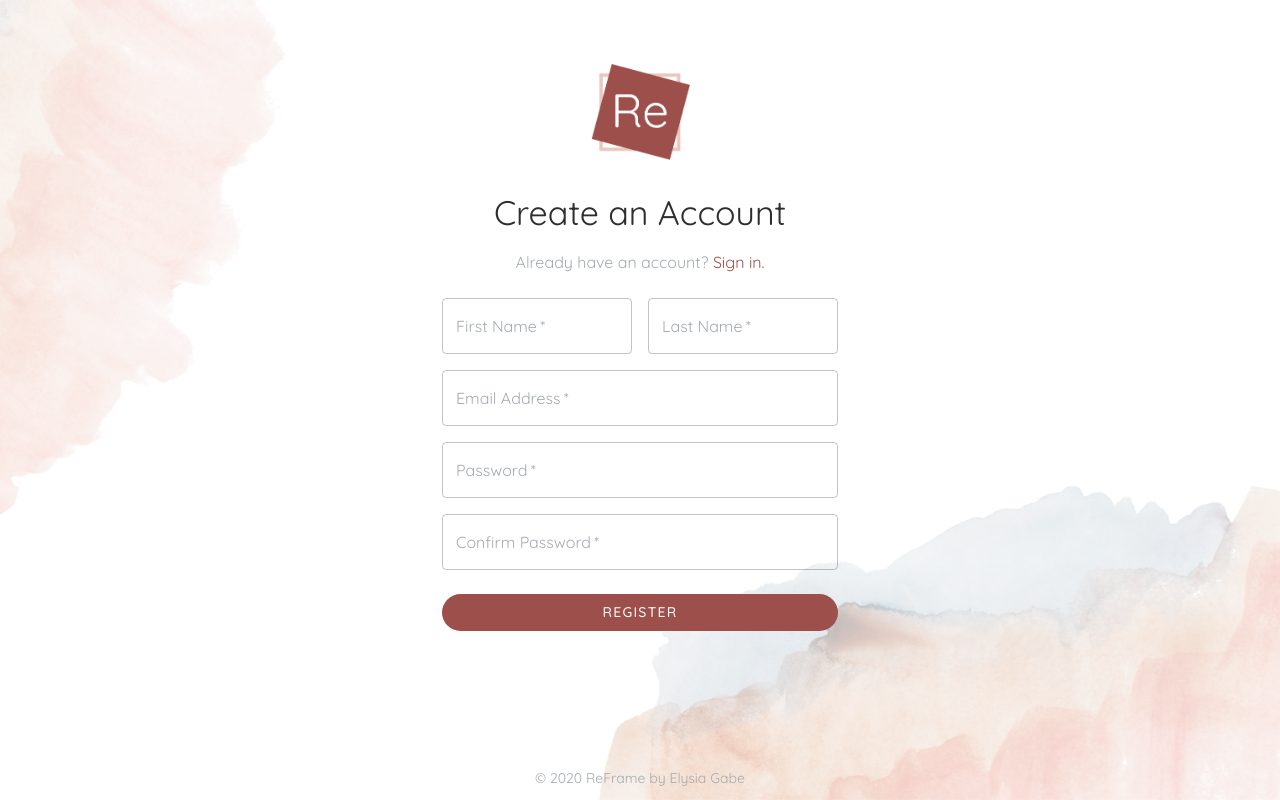
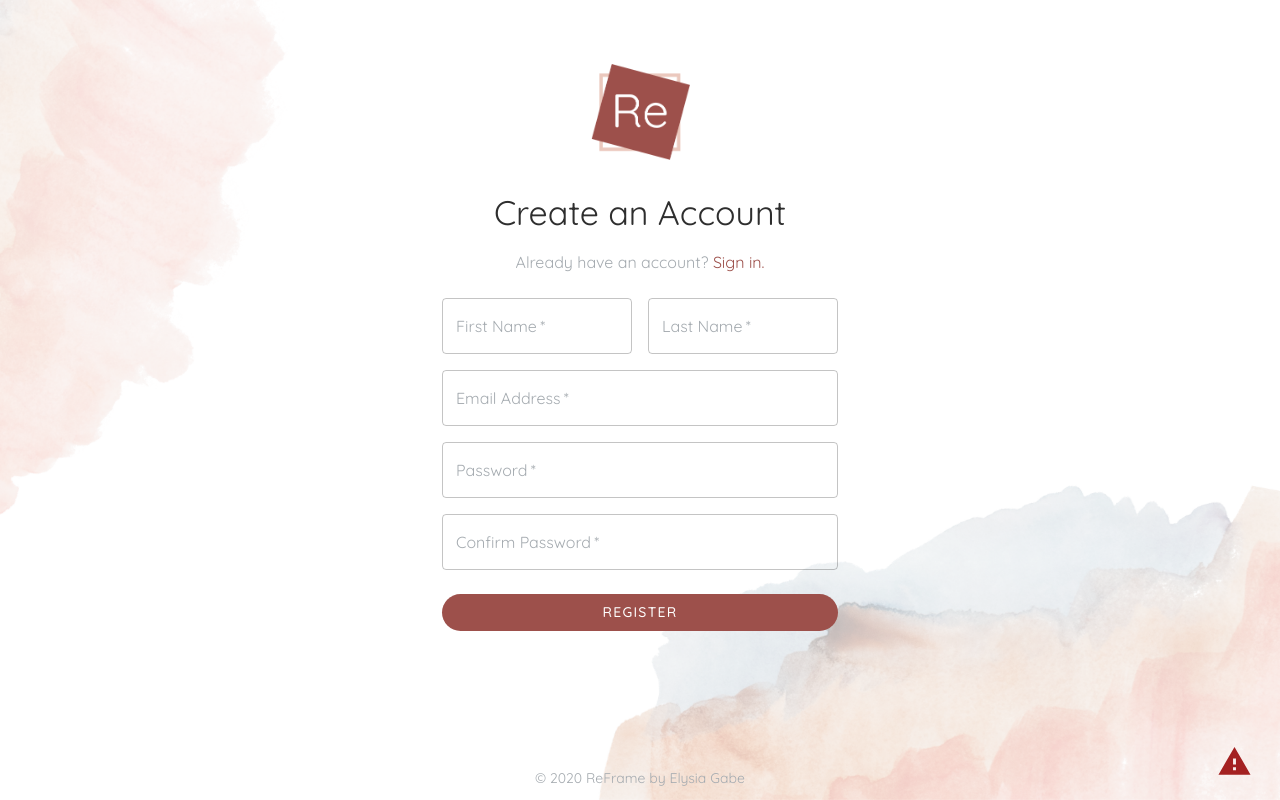
Before and after one commit to elysiagabe/reframe, a React (Create React App) app in the folder client/: page /signup in a window 1280 px wide. Built offline with nearby package versions, Linux system fonts and the light colour scheme; a web font is replaced by a local one.

Commit message:
Adds emergency icon to footer

```diff
--- a/client/package.json
+++ b/client/package.json
@@ -5,6 +5,7 @@
   "dependencies": {
     "@apollo/client": "^3.2.0",
     "@material-ui/core": "^4.11.0",
+    "@material-ui/icons": "^4.9.1",
     "@testing-library/jest-dom": "^4.2.4",
     "@testing-library/react": "^9.3.2",
     "@testing-library/user-event": "^7.1.2",
--- a/client/src/components/Footer.tsx
+++ b/client/src/components/Footer.tsx
@@ -1,6 +1,7 @@
 import React from 'react';
 import { makeStyles } from '@material-ui/core/styles';
 import { Typography, Box } from '@material-ui/core';
+import ReportProblemIcon from '@material-ui/icons/ReportProblem';
 
 const useStyles = makeStyles((theme) => ({
     footer: {
@@ -8,6 +9,12 @@ const useStyles = makeStyles((theme) => ({
         bottom: 0,
         width: '100%',
         height: '2rem',
+    },
+    icon: {
+        position: 'absolute',
+        // border: '1px solid red',
+        bottom: 16,
+        right: 28,
     }
 }))
 
@@ -21,6 +28,9 @@ const Footer = () => {
                     &copy; {new Date().getFullYear()} ReFrame by Elysia Gabe
                 </Typography>
             </Box>
+            <Box className={classes.icon}>
+                <ReportProblemIcon color="error" fontSize="large" />
+            </Box>
         </footer>
     );
 };
```
Also changed, not shown: 1 other file (tests, documents, lock files or other folders).
